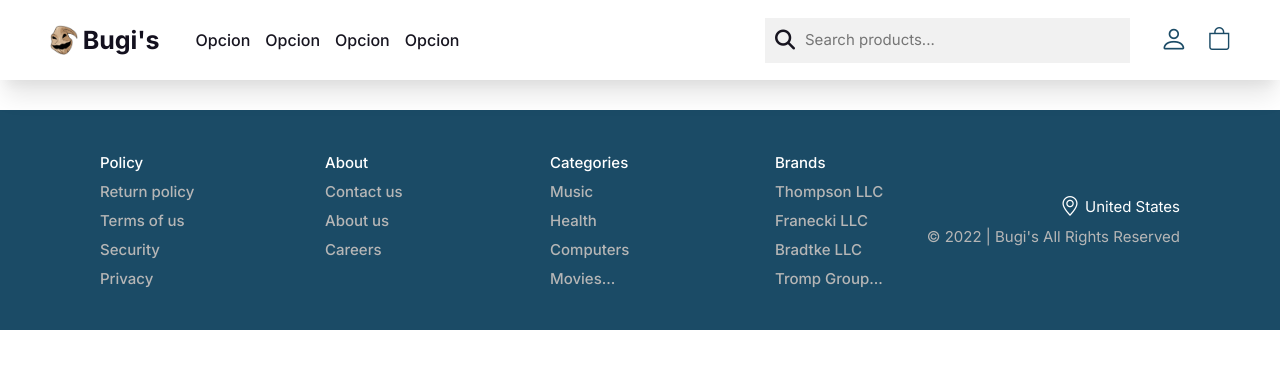
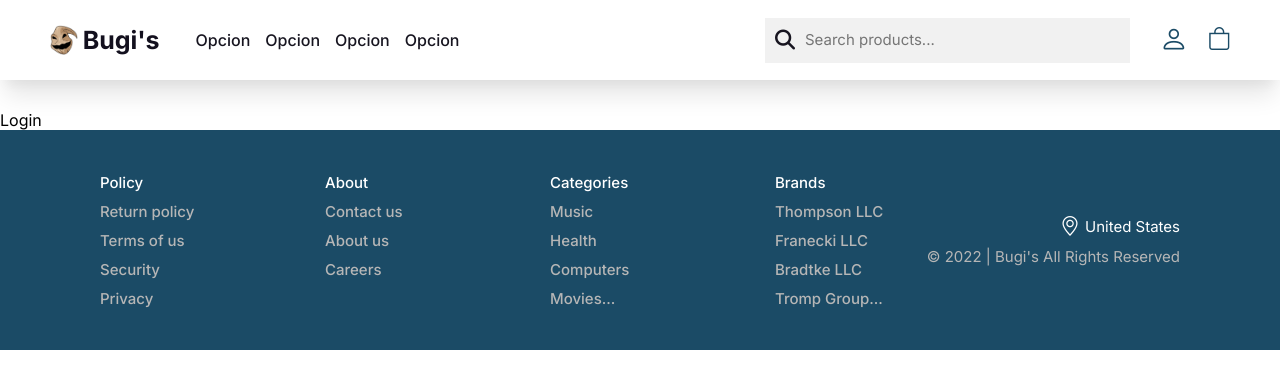
Before and after one commit to Alelsito/react-e-Commerce, a React (Vite) app: page /login in a window 1280 px wide. Shown: the top 388 px of the page. Built offline with nearby package versions, Linux system fonts and the light colour scheme; no server answers.

Commit message:
✨ Creating page and route for Login and SignUp

```diff
--- /dev/null
+++ b/src/pages/Login.jsx
@@ -0,0 +1,9 @@
+import React from 'react'
+
+const Login = () => {
+  return (
+    <div>Login</div>
+  )
+}
+
+export default Login
--- /dev/null
+++ b/src/pages/SignUp.jsx
@@ -0,0 +1,9 @@
+import React from 'react'
+
+const SignUp = () => {
+  return (
+    <div>SignUp</div>
+  )
+}
+
+export default SignUp
--- a/src/routes/Router.jsx
+++ b/src/routes/Router.jsx
@@ -6,12 +6,16 @@
 // Pages
 import Home from '../pages/Home'
 import ProductDetail from '../pages/ProductDetail'
+import Login from '../pages/Login'
+import SignUp from '../pages/SignUp'
 
 const Router = () => {
   return (
     <Routes>
       <Route path='/' element={<Home />} />
       <Route path='/product/:idProduct' element={<ProductDetail />} />
+      <Route path='/login' element={<Login />} />
+      <Route path='/signup' element={<SignUp />} />
     </Routes>
   )
 }
```
